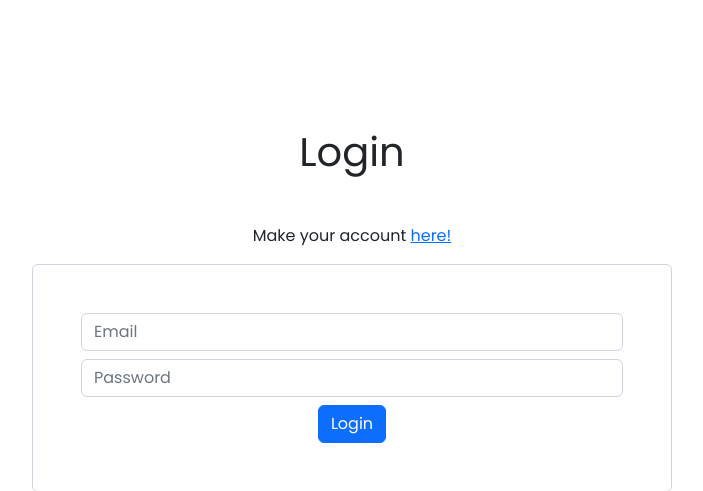
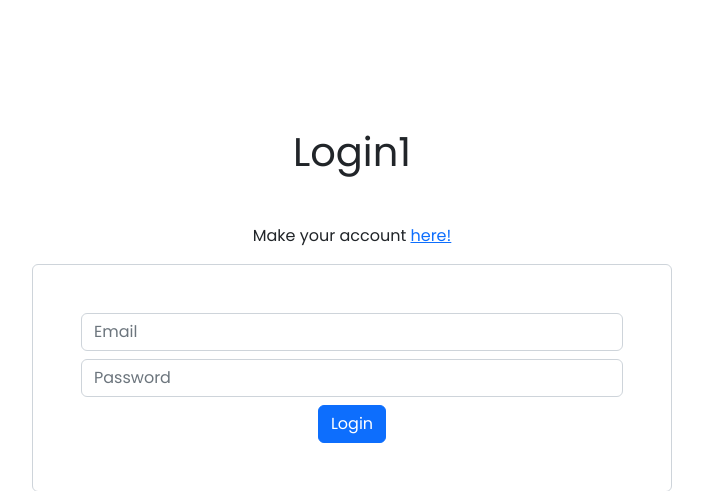
Before and after one commit to Chanceux-02/Chat-System, a PHP site: page /login-form.php in a window 1280 px wide. Shown: the top 491 px of the page, without its empty margins (288-991 px from the left). Run offline with PHP 8.4, Linux system fonts and the light colour scheme.

Commit message:
making some front end

```diff
--- a/login-form.php
+++ b/login-form.php
@@ -5,7 +5,7 @@
 <body>
     <div class="login-box">
         <div class=".container form-container">
-            <h1 class="mb-5">Login</h1>
+            <h1 class="mb-5">Login1</h1>
             <p>Make your account <a href="register-form.php">here!</a></p>
             <form action="" method="POST" class="form-control p-5">
                 <div class="textbox">
```
